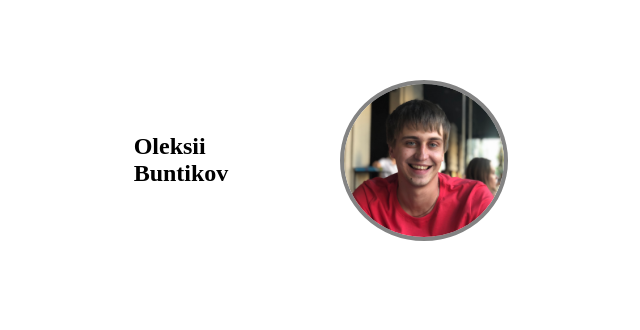
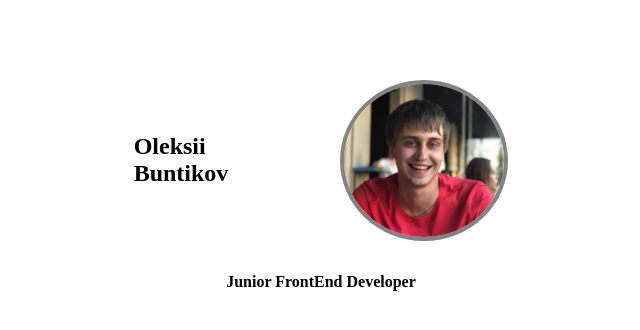
Before and after one commit to OleksiiHub/hw2, a plain HTML site: page index.html in a window 1280 px wide. Shown: the whole page, without its empty margins (319-959 px from the left). Drawn offline with Linux system fonts and the light colour scheme.

Commit message:
add second  section

```diff
--- a/index.html
+++ b/index.html
@@ -15,7 +15,14 @@
           <img src="./img/IMG_0030.jpeg" alt="My foto" class="img_setting" />
         </div>
       </section>
+      <section class="container mt-2">
+        <p class="text-center">
+          <strong>Junior FrontEnd Developer</strong>
+        </p>
+      </section>
+      <section class="container mt-2">
 
+      </section>
     </main>
   </body>
 </html>
```
Also changed, not shown: 1 other file.
